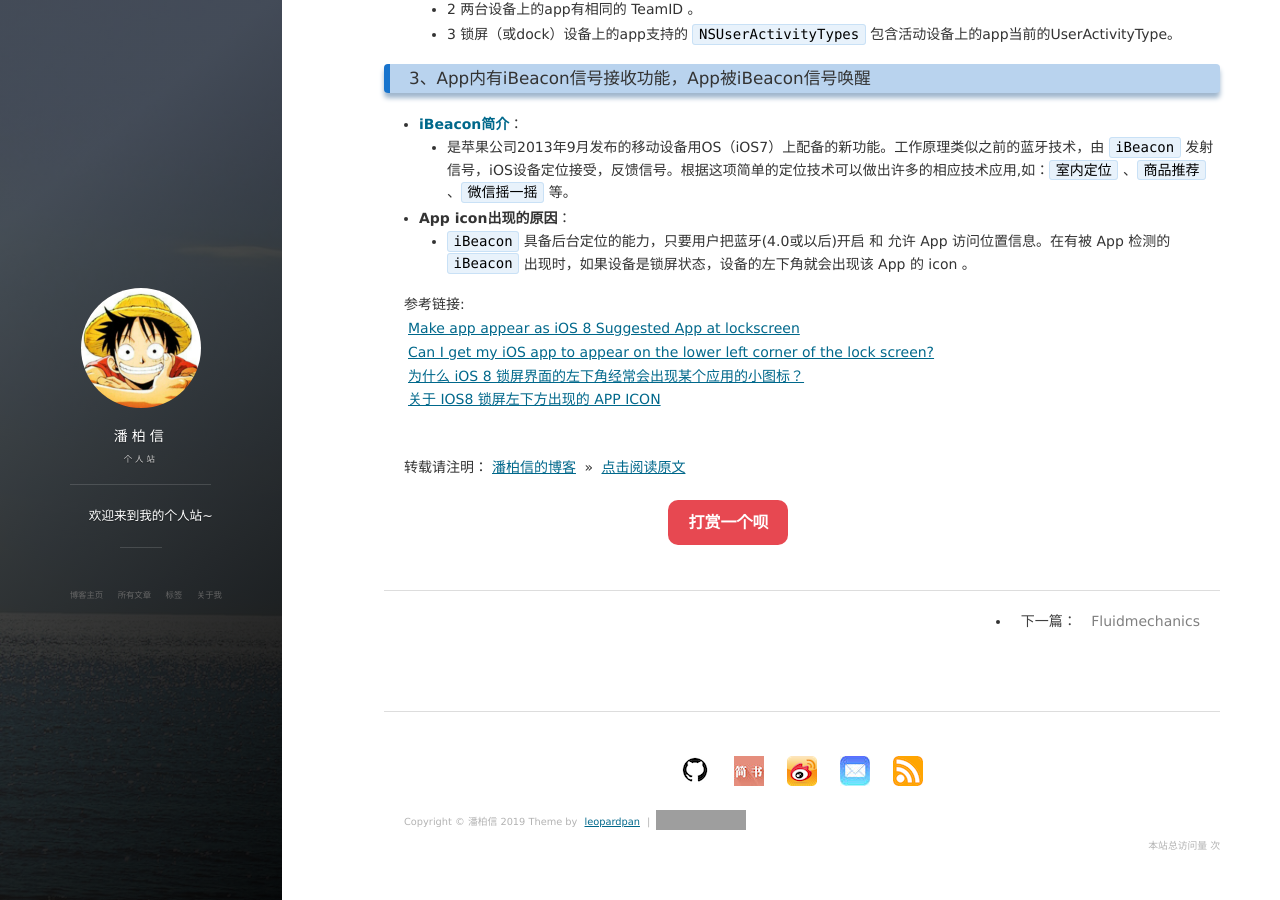
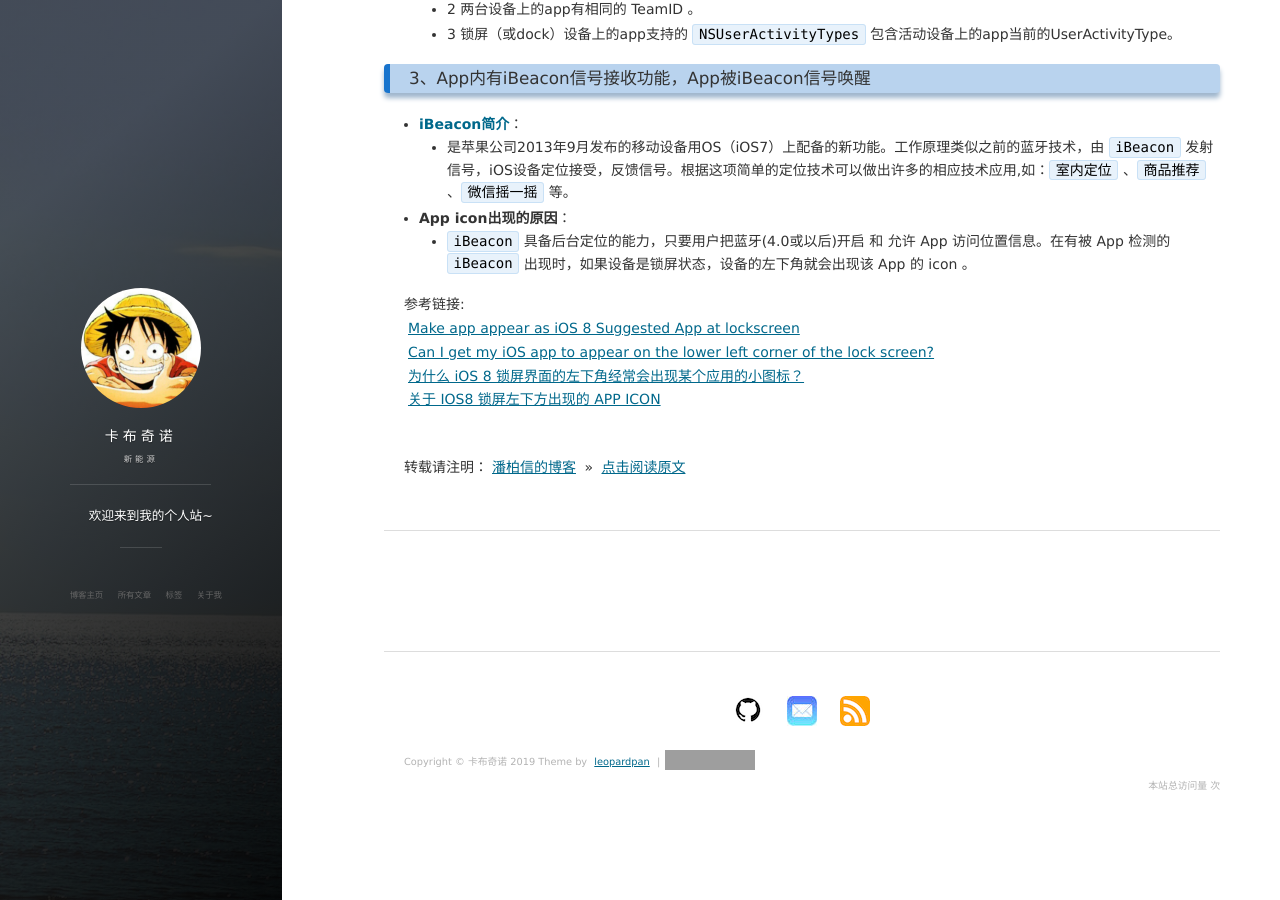
Before and after one commit to Sampson1/Sampson1.GitHub.io, a Jekyll site: the page built from _posts/2016-09-23-iOSLowerLeftAppicon.md, in a window 1280 px wide and 900 px high, scrolled down 925 px. Built offline with Jekyll 4.4.1, drawn with Linux system fonts in a browser that asks for light colours; nearby versions of some CDN libraries; comment, search, counter and statistics services are not loaded; a file with an impossible date is left out; grey boxes are pictures that could not be loaded.

Commit message:
主页修改

```diff
--- a/_config.yml
+++ b/_config.yml
@@ -1,28 +1,28 @@
 # Basic
-title: 潘柏信
-subtitle: 个人站
+title: 卡布奇诺
+subtitle: 新能源
 description: 欢迎来到我的个人站~
 # 头像里面的标题
-avatarTitle: leopardpan
+avatarTitle: SunZhe
 # 头像里面的描述
-avatarDesc: iOS / 机器学习
-url: "http://baixin.io"
+avatarDesc: 新能源 / 工程热物理
+url: "https://sampson1.github.io"
 
 # Comment
 comment:
-    disqus: leopard
+    disqus: SunZhe
     # gitment: xxx // 需要修改 comments.html中的client_id和client_secret
     # uyan: 2143225  # 有言id,登录有言官网申请
 
 # Social
 social:
-    weibo: 5366874726
-    github: leopardpan
+ #   weibo: 5366874726
+    github: sampson1
     # zhihu: panpanleopard
     # juejin: xxx
-    jianshu: 2ada30d8d0f7
+ #   jianshu: 2ada30d8d0f7
     # twitter:
-    mail: leopardpan@icloud.com
+    mail: 20163344@cqu.edu.cn
 
 
 # 百度统计
@@ -32,9 +32,9 @@ baidu:
 
 # Google Analytics
 # 使用博客模板请去掉或者更换 id
-ga:
-    id: xxxx
-    host: auto
+# ga:
+#    id: xxxx
+ #   host: auto
 
 
 # 《----------------- 上面的信息修改成你自己的 ---------------------------》
--- a/_includes/new-old.html
+++ b/_includes/new-old.html
@@ -1,33 +1,6 @@
 <section>
 
-            <div class="content-play">
-              <p><a href="javascript:void(0)" onclick="dashangToggle()" class="dashang" title="打赏，支持一下">打赏一个呗</a></p>
-              <div class="hide_box-play"></div>
-              <div class="shang_box-play">
-                <a class="shang_close-play" href="javascript:void(0)" onclick="dashangToggle()" title="关闭"><img src="/images/payimg/close.jpg" alt="取消" /></a>
-                <div class="shang_tit-play">
-                  <p>感谢您的支持，我会继续努力的!</p>
-                </div>
-                <div class="shang_payimg">
-                    <img src="/images/payimg/alipayimg.jpg" alt="扫码支持" title="扫一扫" />
-                </div>
-              <div class="shang_payimg">
-                    <img src="/images/payimg/weipayimg.jpg" alt="扫码支持" title="扫一扫" />
-                </div>
-                <div class="pay_explain">扫码打赏，你说多少就多少</div>
-                <div class="shang_payselect">
-                  <div class="pay_item checked" data-id="alipay">
-                    <span class="pay_logo"><img src="/images/payimg/alipay.jpg" alt="支付宝" /></span>
-                  </div>
-                  <div class="pay_item" data-id="weipay">
-                    <span class="pay_logo"><img src="/images/payimg/wechat.jpg" alt="微信" /></span>
-                  </div>
-                </div>
-                <div class="shang_info-play">
-                  <p>打开<span id="shang_pay_txt">支付宝</span>扫一扫，即可进行扫码打赏哦</p>
-                </div>
-              </div>
-            </div>
+
             <script type="text/javascript">
             function dashangToggle(){
               $(".hide_box-play").fadeToggle();
```
Also changed, not shown: _posts/2019-07-14-fluidmechanics.md (+22 -0 lines).
